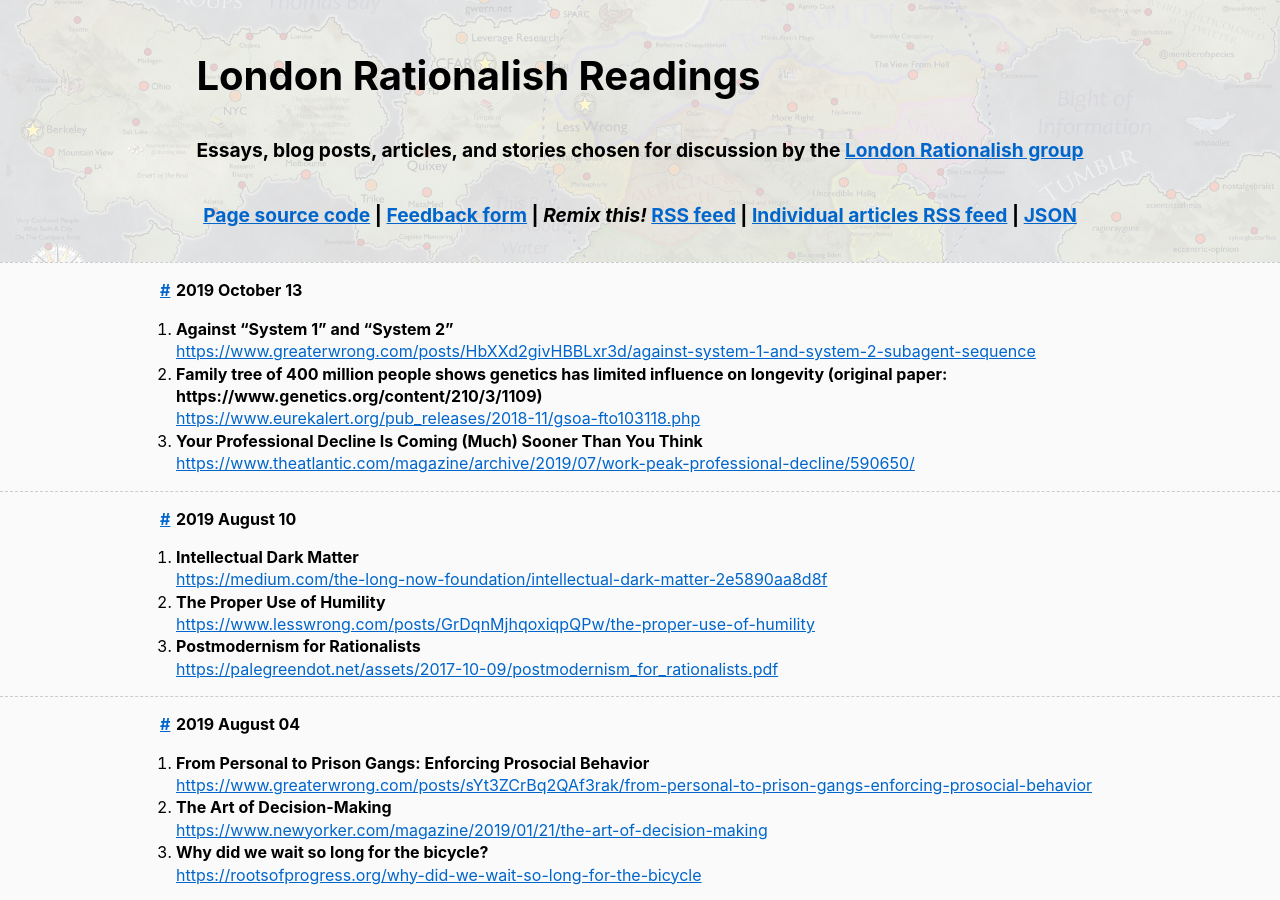
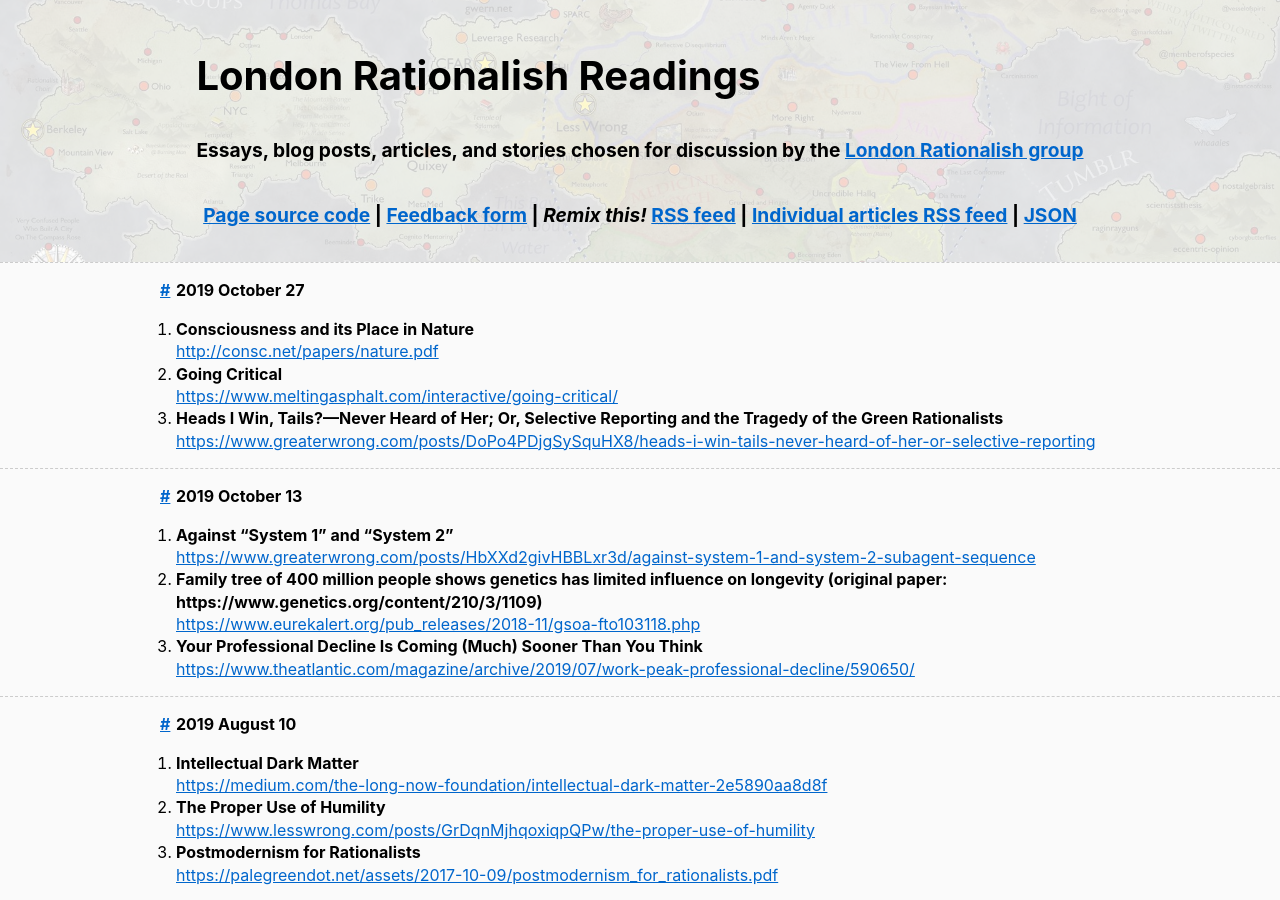
Before and after one commit to sackeyjason/london-rationalish-readings, a Jekyll site: the page built from index.html, in a window 1280 px wide and 900 px high. Built offline with Jekyll 4.4.1, drawn with Linux system fonts in a browser that asks for light colours.

Commit message:
For Sunday

```diff
--- a/_data/list.yaml
+++ b/_data/list.yaml
@@ -1,4 +1,12 @@
 meetings:
+- date: 2019.10.27
+  list:
+  - title: "Consciousness and its Place in Nature"
+    link: http://consc.net/papers/nature.pdf
+  - title: "Going Critical"
+    link: https://www.meltingasphalt.com/interactive/going-critical/
+  - title: "Heads I Win, Tails?—Never Heard of Her; Or, Selective Reporting and the Tragedy of the Green Rationalists"
+    link: https://www.greaterwrong.com/posts/DoPo4PDjgSySquHX8/heads-i-win-tails-never-heard-of-her-or-selective-reporting
 - date: 2019.10.13
   list:
   - title: "Against “System 1” and “System 2”"
```
